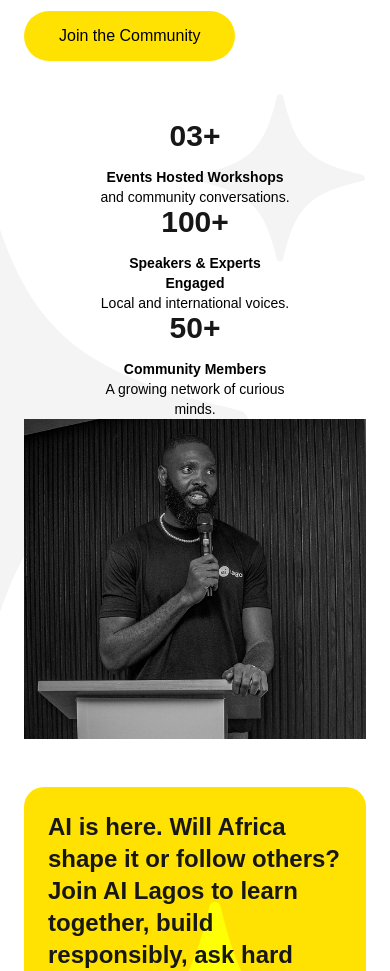
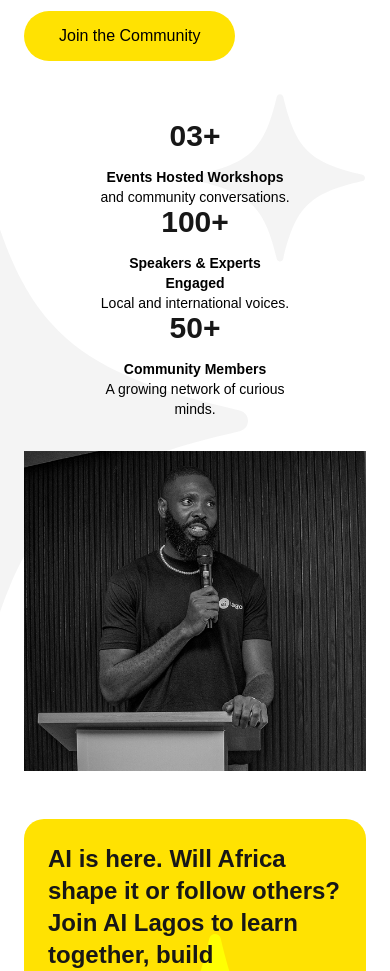
Before and after one commit to nelsonelaye/ai-lagos-website, a Next.js app: page / in a window 390 px wide. Shown: the part 940-1911 px from the top of the page. Built offline with nearby package versions, Linux system fonts and the light colour scheme; a web font is replaced by a local one.

Commit message:
refactor: add spacing to home page content

```diff
--- a/app/page.tsx
+++ b/app/page.tsx
@@ -42,7 +42,7 @@
             </Button>
           </div>
 
-          <div className="w-full relative justify-between flex md:gap-8 lg:gap-15 md:items-end flex-col md:flex-row ">
+          <div className="w-full relative justify-between flex gap-8 lg:gap-15 md:items-end flex-col md:flex-row ">
             {/* More Sparkeles */}
             <div className="absolute top-0 md:top-[80px] w-[560px] h-[600px] left-0 -translate-x-[60%] ">
               <Image
```
